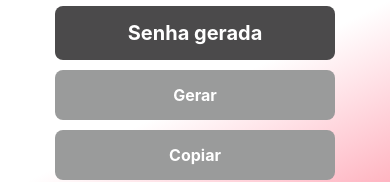
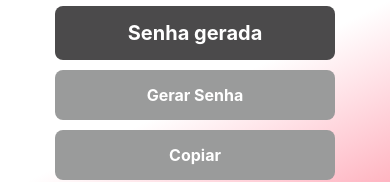
Before and after one commit to tati-sakuma/gerador_de_senha_RN, a React Native app: screen /Home in a window 390 px wide. Shown: the part 454-636 px from the top of the page. Built offline with nearby package versions, Linux system fonts and the light colour scheme.

Commit message:
Adicionado componente de Button e AppLink

```diff
--- /dev/null
+++ b/src/components/Button.tsx
@@ -0,0 +1,44 @@
+import React from "react";
+import {
+  Pressable,
+  Text,
+  StyleSheet,
+  GestureResponderEvent,
+} from "react-native";
+
+interface ButtonProps {
+  title: string;
+  onPress: (event: GestureResponderEvent) => void;
+}
+
+export default function Button({ title, onPress }: ButtonProps) {
+  return (
+    <Pressable
+      onPress={onPress}
+      style={({ pressed }) => [styles.button, pressed && styles.pressed]}
+    >
+      <Text style={styles.buttonText}>{title}</Text>
+    </Pressable>
+  );
+}
+
+const styles = StyleSheet.create({
+  button: {
+    padding: 15,
+    borderRadius: 8,
+    width: "100%",
+    alignItems: "center",
+    justifyContent: "center",
+    marginBottom: 10,
+    backgroundColor: "#9a9b9b",
+  },
+  buttonText: {
+    color: "white",
+    fontWeight: "bold",
+    fontSize: 16,
+  },
+  pressed: {
+    opacity: 0.6,
+    transform: [{ scale: 0.98 }],
+  },
+});
--- a/src/components/appLink/AppLink.tsx
+++ b/src/components/appLink/AppLink.tsx
@@ -1,4 +1,4 @@
-import { Text } from "react-native";
+import Button from "../Button";
 
 interface AppLinkProps {
   text: string;
@@ -10,12 +10,8 @@ export default function AppLink({ text, route, navigation }: AppLinkProps) {
   const changeRoute = () => {
     navigation.navigate(route);
   };
+
   return (
-    <Text
-      onPress={changeRoute}
-      style={{ color: "#fb2d5d", fontSize: 20, fontWeight: "bold" }}
-    >
-      {text}
-    </Text>
+    <Button title={text} onPress={changeRoute} />
   );
 }
--- a/src/screens/home/Home.tsx
+++ b/src/screens/home/Home.tsx
@@ -5,6 +5,8 @@ import { StatusBar } from "expo-status-bar";
 import { LinearGradient } from "expo-linear-gradient";
 import { getStorageItem } from "../../utils/localStorage";
 import { gerarSenha } from "../../services/password/passwordService";
+import AppLink from "../../components/appLink/AppLink";
+import Button from "../../components/Button";
 
 export default function Home({ navigation }) {
   const [password, setPassword] = useState("");
@@ -42,26 +44,15 @@ export default function Home({ navigation }) {
       <Text style={styles.passwordText}>{password || "Senha gerada"}</Text>
 
       <View style={styles.buttonsColumn}>
-        <Pressable
-          onPress={handleGerarSenha}
-          style={({ pressed }) => [styles.button, pressed && { opacity: 0.7 }]}
-        >
-          <Text style={styles.buttonText}>Gerar</Text>
-        </Pressable>
+        <Button title="Gerar Senha" onPress={handleGerarSenha}></Button>
 
-        <Pressable
-          onPress={copiarSenha}
-          style={({ pressed }) => [styles.button, pressed && styles.pressed]}
-        >
-          <Text style={styles.buttonText}>Copiar</Text>
-        </Pressable>
+        <Button title="Copiar" onPress={copiarSenha}></Button>
 
-        <Pressable
-          onPress={() => navigation.navigate("History")}
-          style={({ pressed }) => [styles.button, pressed && styles.pressed]}
-        >
-          <Text style={styles.buttonText}>Ver histórico de senhas</Text>
-        </Pressable>
+        <AppLink
+          text="Ver histórico de senhas"
+          route="History"
+          navigation={navigation}
+        />
       </View>
       <StatusBar style="light" />
     </LinearGradient>
```
